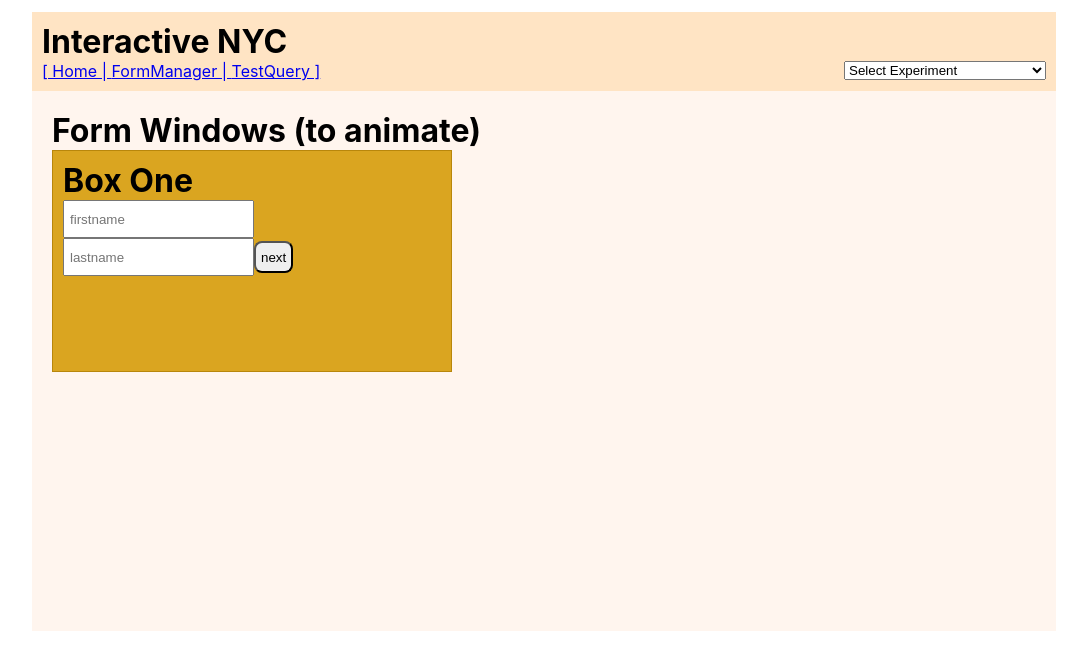
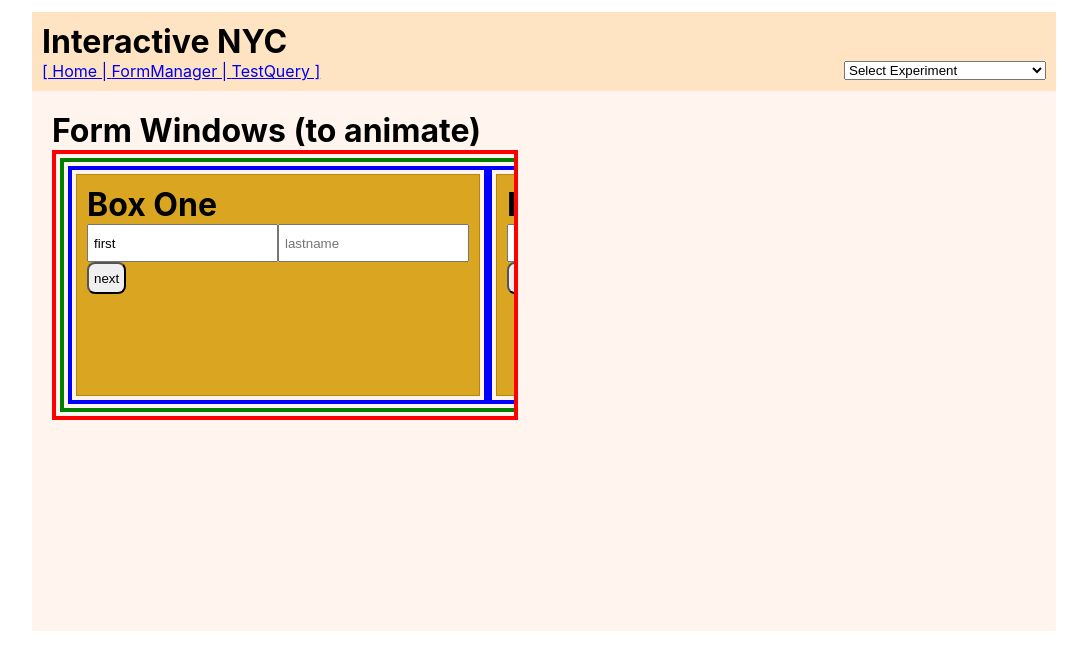
Before and after one commit to interactivenyc/inyc-experiments, a React (Create React App) app in the folder inyc_website/: page /formManager in a window 1280 px wide. Shown: the top 670 px of the page, without its empty margins (96-1183 px from the left). Built offline with nearby package versions, Linux system fonts and the light colour scheme.

Commit message:
adding flexbox

```diff
--- a/inyc_website/src/components/Box/Box.css
+++ b/inyc_website/src/components/Box/Box.css
@@ -1,6 +1,11 @@
 .box {
-    display: inline-block;
+    /* display: flex; */
     background-color: goldenrod;
     border: 1px solid darkgoldenrod;
     padding: 10px;
+    /* width: 200px; */
 }
+
+.horiz {
+    display: flex;
+}
--- a/inyc_website/src/components/experiments/02-FormManager/FormManager.css
+++ b/inyc_website/src/components/experiments/02-FormManager/FormManager.css
@@ -24,3 +24,7 @@
 .form-manager button:focus {
     outline: none;
 }
+
+h1 {
+    white-space: nowrap;
+}
--- a/inyc_website/src/components/experiments/02-FormManager/FormManager.js
+++ b/inyc_website/src/components/experiments/02-FormManager/FormManager.js
@@ -2,14 +2,14 @@ import React, { useState, useEffect, useRef } from 'react';
 import Box from '../../Box/Box';
 import './FormManager.css';
 // import WindowContextProvider, { WindowContext } from './WindowContext';
-import WindowManager, { WindowContext } from './WindowManager';
+import WindowManager from './WindowManager';
 import WindowNavBtn from './WindowNavBtn';
 
 const FormManager = () => {
     const thisRef = useRef()
 
     const [ state, setState ] = useState({
-        firstname: '',
+        firstname: 'first',
         lastname: ''
     })
 
@@ -30,49 +30,58 @@ const FormManager = () => {
         }
     }
 
-    // const handleClick = (event) => {
-    //     console.log('handleClick', event.target.name);
-    // }
-
     return (
         <div className='form-manager' ref={thisRef}>
             <h1>Form Windows (to animate)</h1>
             <WindowManager>
-                <Box height="200"><h1>Box One</h1>
+                <Box height="200">
+                    <h1>Box One</h1>
+                    <div className='horiz'>
                         <input type="text"
                             onChange={onChange}
                             name="firstname"
+                            value={state.firstname}
                             placeholder="firstname"/>
                         <input type="text"
                             onChange={onChange}
                             name="lastname"
+                            value={state.lastname}
                             placeholder="lastname"/>
+                    </div>
 
                     <WindowNavBtn direction="next"/>
                 </Box>
-                <Box height="200"><h1>Box Two</h1>
+                <Box height="200">
+                    <h1>Box Two</h1>
+                    <div className='horiz'>
                         <input type="text"
                             onChange={onChange}
                             name="firstname"
+                            value={state.firstname}
                             placeholder="firstname"/>
                         <input type="text"
                             onChange={onChange}
                             name="lastname"
+                            value={state.lastname}
                             placeholder="lastname"/>
-
+                    </div>
                     <WindowNavBtn direction="prev"/>
                     <WindowNavBtn direction="next"/>
                 </Box>
-                <Box height="200"><h1>Box Three</h1>
+                <Box height="200">
+                    <h1>Box Three</h1>
+                    <div className='horiz'>
                         <input type="text"
                             onChange={onChange}
                             name="firstname"
+                            value={state.firstname}
                             placeholder="firstname"/>
                         <input type="text"
                             onChange={onChange}
                             name="lastname"
+                            value={state.lastname}
                             placeholder="lastname"/>
-
+                    </div>
                     <WindowNavBtn direction="prev"/>
                 </Box>
 
--- a/inyc_website/src/components/experiments/02-FormManager/WindowManager.css
+++ b/inyc_website/src/components/experiments/02-FormManager/WindowManager.css
@@ -1,16 +1,30 @@
 .window-frame {
-    width: 400px;
+    display: flex;
+
+    border: 4px solid red;
+    padding: 4px;
+
+    width: 450px;
     overflow: hidden;
 }
 
 .windows {
-    width: 1200px;
-    margin-left: 0px;
+    display: flex;
+    border: 4px solid green;
+    padding: 4px;
+
+    /* width: 1200px; */
+    /* margin-left: -100px; */
     transition: all .5s;
 }
 
 .window {
+
+    border: 4px solid blue;
+    padding: 4px;
+
     /* opacity: 0%; */
-    display: inline-block;
-    width: 400px;
+    /* display: flex; */
+    /* display: inline-block; */
+    /* width: 400px; */
 }
--- a/inyc_website/src/components/experiments/02-FormManager/WindowManager.js
+++ b/inyc_website/src/components/experiments/02-FormManager/WindowManager.js
@@ -15,10 +15,37 @@ const WindowManager = (props) => {
     })
 
     useEffect(() => {
-        console.log('[WindowManager] useEffect show', currentIndex, 'pos', childrenArray[currentIndex].current);
-        let newPos = (-400 * (currentIndex)) + "px"
+        console.log('[WindowManager] useEffect show', currentIndex, 'pos', childrenArray[currentIndex].current.style.left);
+
+        let newPos = getCalculatedWidth() + "px"
+        // let newPos = (-420 * (currentIndex)) + "px"
+        // let newPos = (-childrenArray[currentIndex].current.offsetLeft) + "px"
+
+
+        for (let child in childrenArray){
+            // console.log("child width/height", child.current.offsetWidth, child.current.offsetHeight);
+
+            console.log("child width/height", childrenArray[child].current.offsetWidth, childrenArray[child].current.offsetHeight);
+            console.log("child offsetLeft", childrenArray[child].current.offsetLeft);
+            console.log("child child", childrenArray[child].current.getBoundingClientRect());
+
+        }
+        // let newPos = (childrenArray[currentIndex].current.style.left) + "px"
+
         windows.current.style['margin-left'] = newPos
     })
+
+    const getCalculatedWidth = () => {
+        let result = 0;
+
+        if (currentIndex > 0){
+            for (let x = 0; x<currentIndex; x++){
+                result -= childrenArray[x].current.offsetWidth
+            }
+        }
+
+        return result;
+    }
 
     const handleClick = (direction) => {
         console.log("[WindowManager] handleClick", direction);
```
Also changed, not shown: 1 other file (tests, documents, lock files or other folders). Lines whose indentation alone changed are shown as unchanged.
